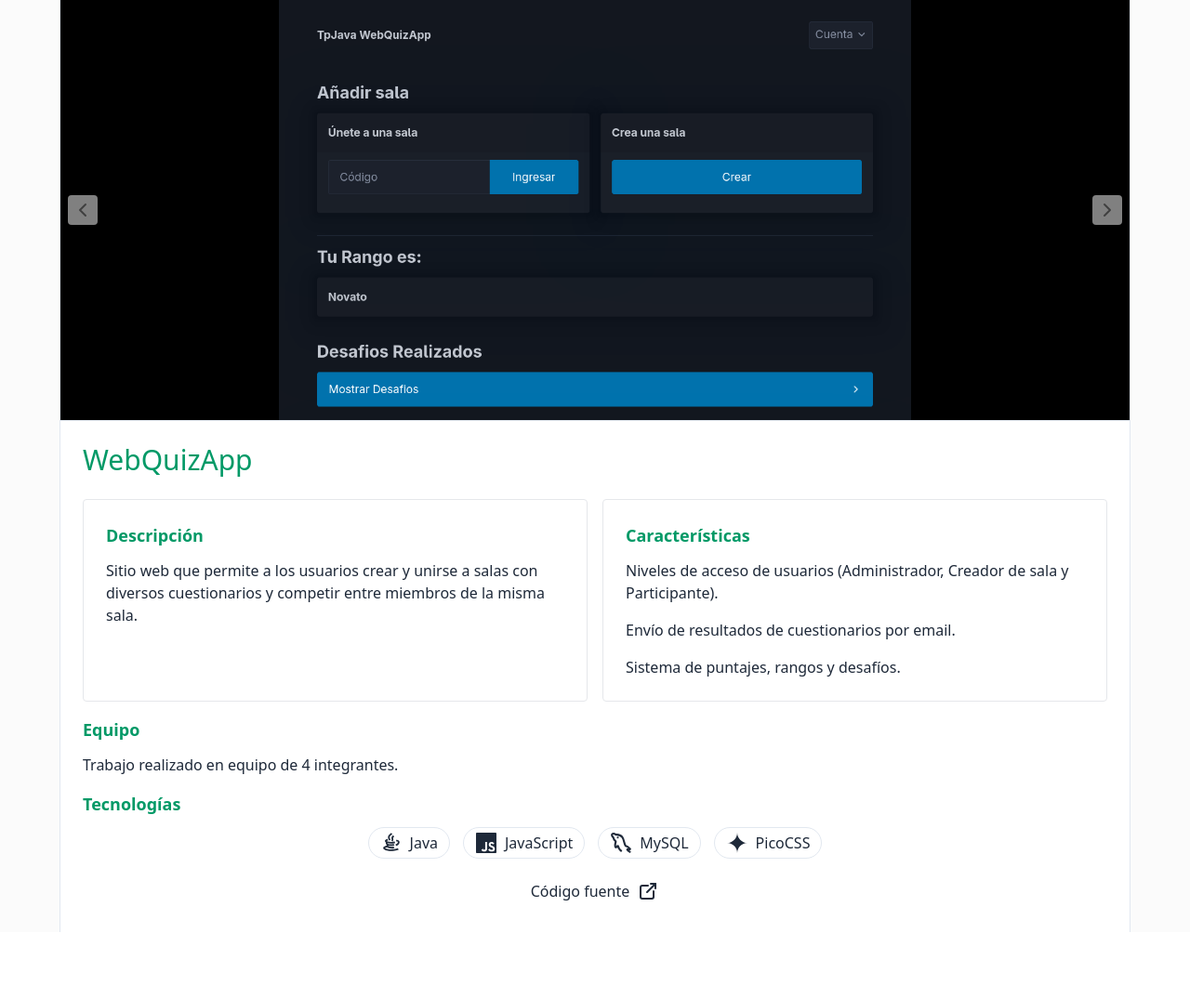
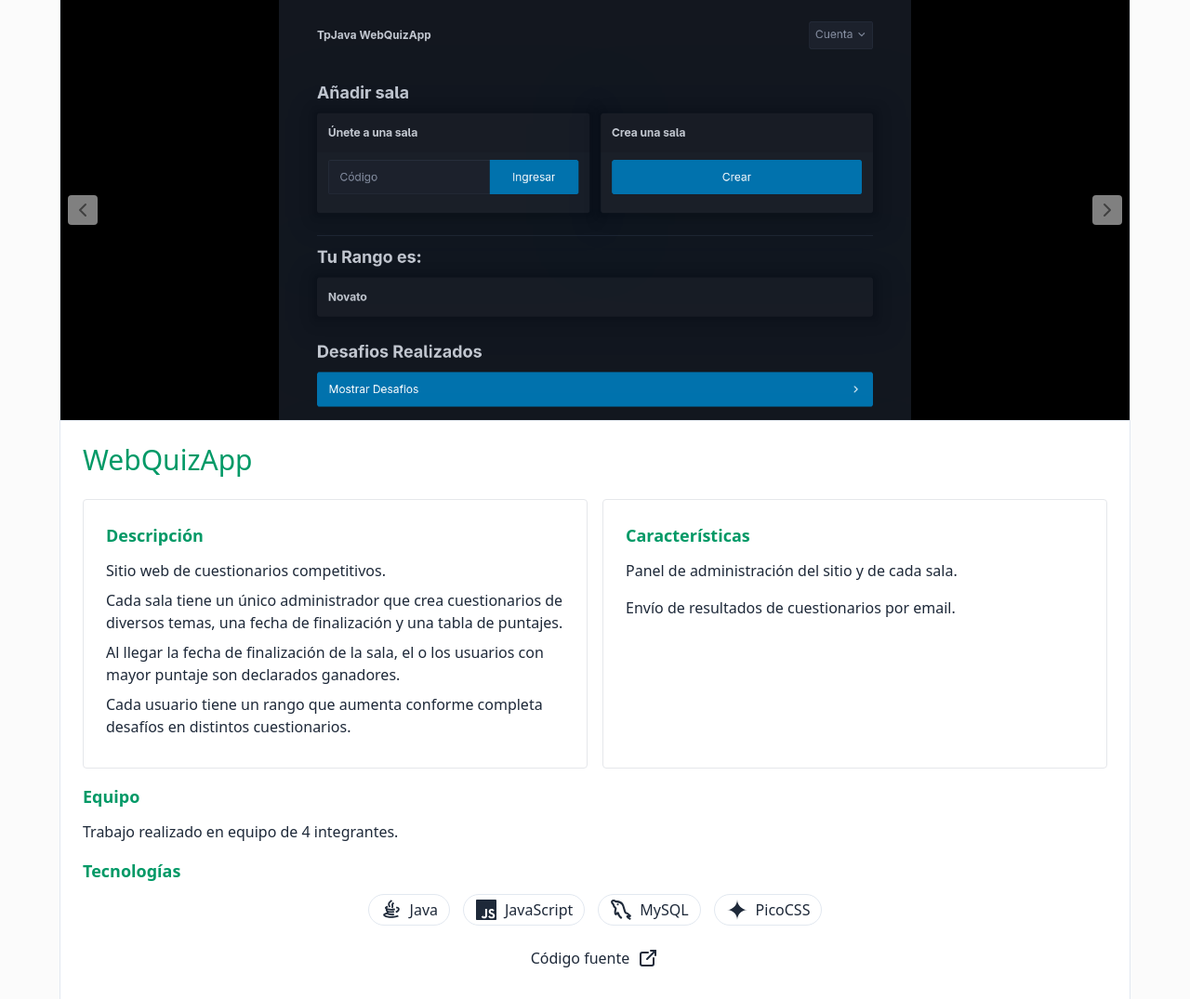
Before and after one commit to enzosanchezariel/enzosanchezariel.github.io, a Flask app: page /projects/webquizapp in a window 1280 px wide. Shown: the part 86-1161 px from the top of the page at 93% size. Before the commit the page ends 1089 px from the top, so only its background shows below. Run offline with Flask 3, Linux system fonts and the light colour scheme; style sheets or scripts are compiled from the project's sources.

Commit message:
Improve descriptions

```diff
--- a/templates/projects/cartera-futuros.html
+++ b/templates/projects/cartera-futuros.html
@@ -14,14 +14,13 @@
 
 {% block description %}
   <p>
-    Aplicación web para gestionar y monitorear portafolios de inversiones en
-    futuros argentinos.
+    Sitio web para gestionar y monitorear portafolios de inversiones en futuros
+    argentinos.
   </p>
   <p>
     Permite registrar y consultar la composición del portafolio en cualquier
     momento, con métricas de rendimiento actualizadas.
   </p>
-
   <p>
     Incluye un sistema de alertas personalizables que el usuario configura según
     sus propios criterios, recibiendo notificaciones ante variaciones en los
--- a/templates/projects/tienda-online.html
+++ b/templates/projects/tienda-online.html
@@ -18,7 +18,7 @@
 {% endblock %}
 
 {% block features %}
-  <li>Historico de precios de productos.</li>
+  <li>Histórico de precios de productos.</li>
   <li>Carrito de compras.</li>
   <li>Panel de administrador.</li>
   <li>Seguimiento de deliveries.</li>
--- a/templates/projects/webquizapp.html
+++ b/templates/projects/webquizapp.html
@@ -15,19 +15,24 @@
 %}
 
 {% block description %}
+  <p>Sitio web de cuestionarios competitivos.</p>
   <p>
-    Sitio web que permite a los usuarios crear y unirse a salas con diversos
-    cuestionarios y competir entre miembros de la misma sala.
+    Cada sala tiene un único administrador que crea cuestionarios de diversos
+    temas, una fecha de finalización y una tabla de puntajes.
+  </p>
+  <p>
+    Al llegar la fecha de finalización de la sala, el o los usuarios con mayor
+    puntaje son declarados ganadores.
+  </p>
+  <p>
+    Cada usuario tiene un rango que aumenta conforme completa desafíos en
+    distintos cuestionarios.
   </p>
 {% endblock %}
 
 {% block features %}
-  <li>
-    Niveles de acceso de usuarios (Administrador, Creador de sala y
-    Participante).
-  </li>
+  <li>Panel de administración del sitio y de cada sala.</li>
   <li>Envío de resultados de cuestionarios por email.</li>
-  <li>Sistema de puntajes, rangos y desafíos.</li>
 {% endblock %}
 
 {% set members = 4 %}
```
Also changed, not shown: templates/index.html (+5 -5 lines), templates/projects/drabeh.html (+4 -4 lines), templates/projects/planificador-horarios-utn.html (+3 -7 lines).
